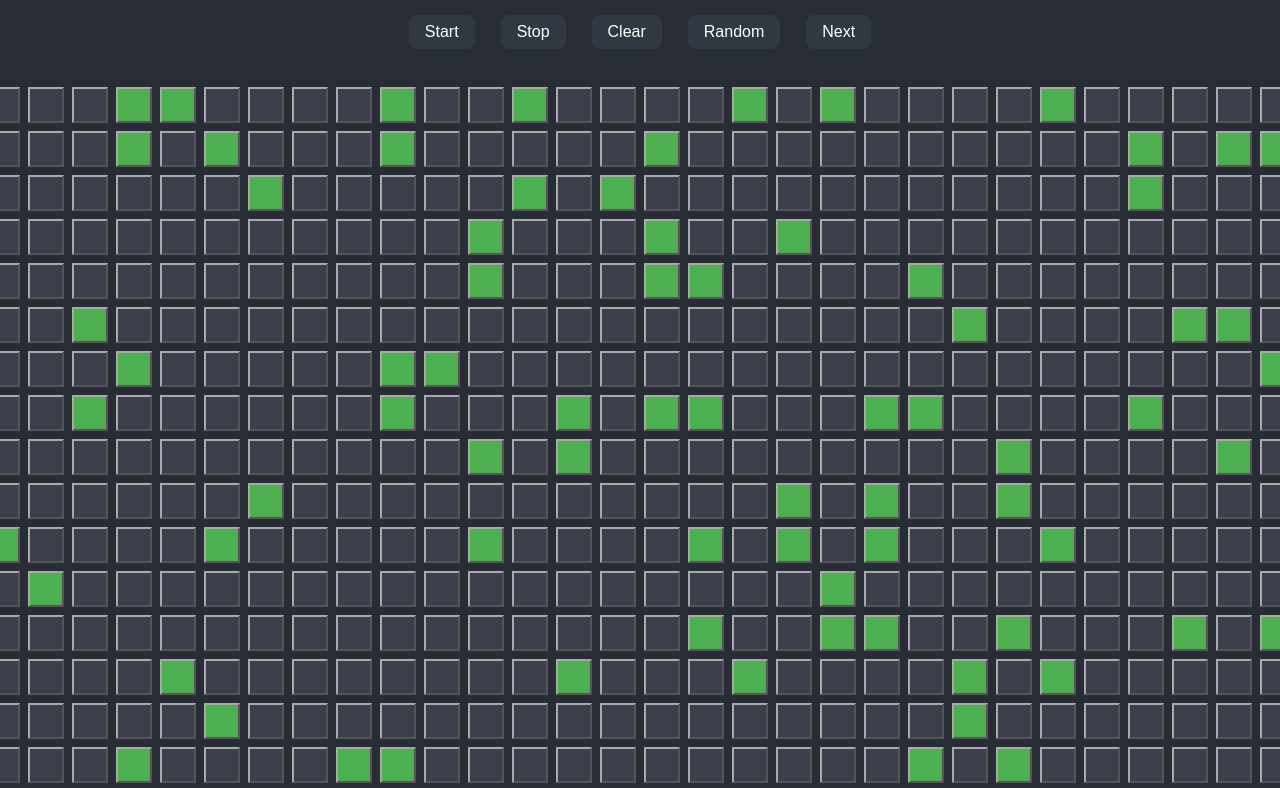
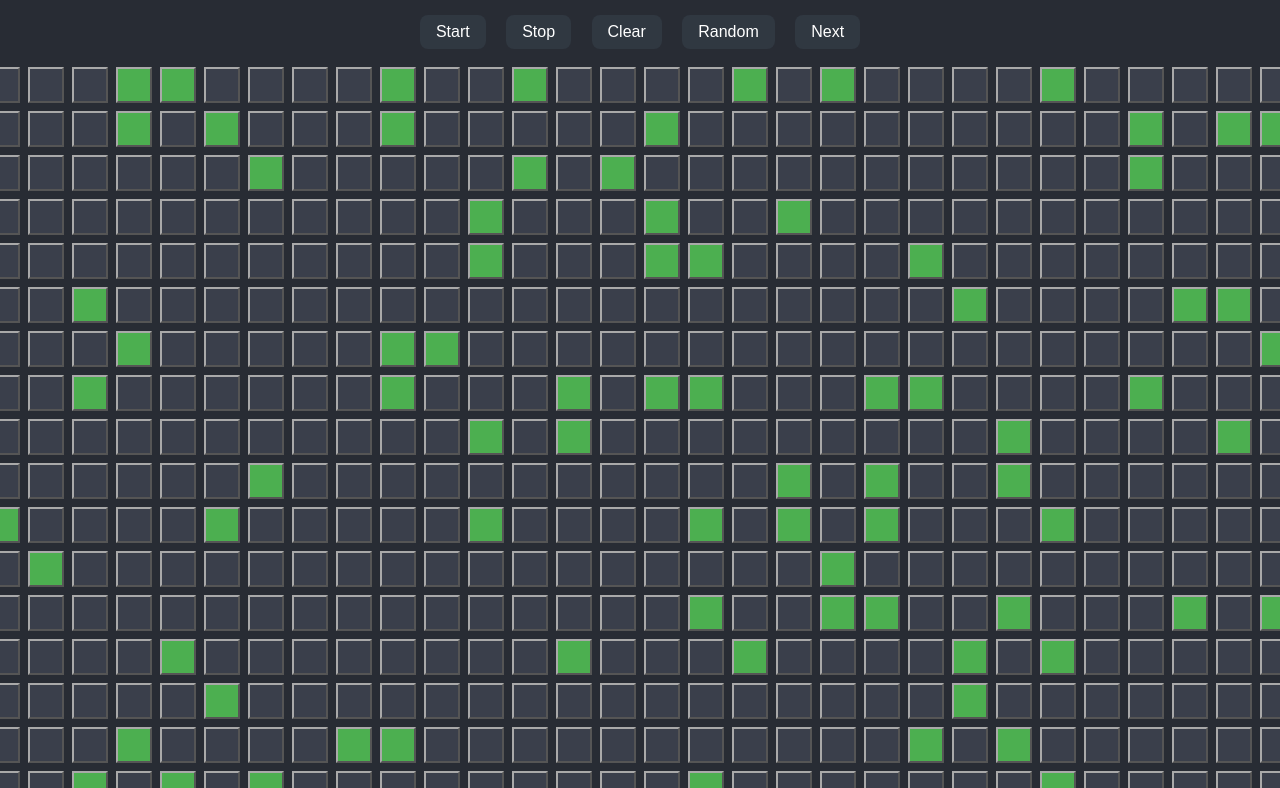
Before and after one commit to Hoejhus/GameOfLife, a plain HTML site: page index.html in a window 1280 px wide. Shown: the part 93-881 px from the top of the page. Drawn offline with Linux system fonts and the light colour scheme.

Commit message:
Update style.css

```diff
--- a/style.css
+++ b/style.css
@@ -69,11 +69,3 @@ button:hover {
 .reading {
   background-color: #f88;
 }
-
-/* Optional: Add a container to center the game controls for better layout */
-.controls {
-  display: flex;
-  justify-content: center;
-  gap: 10px;
-  margin-bottom: 20px;
-}
```
